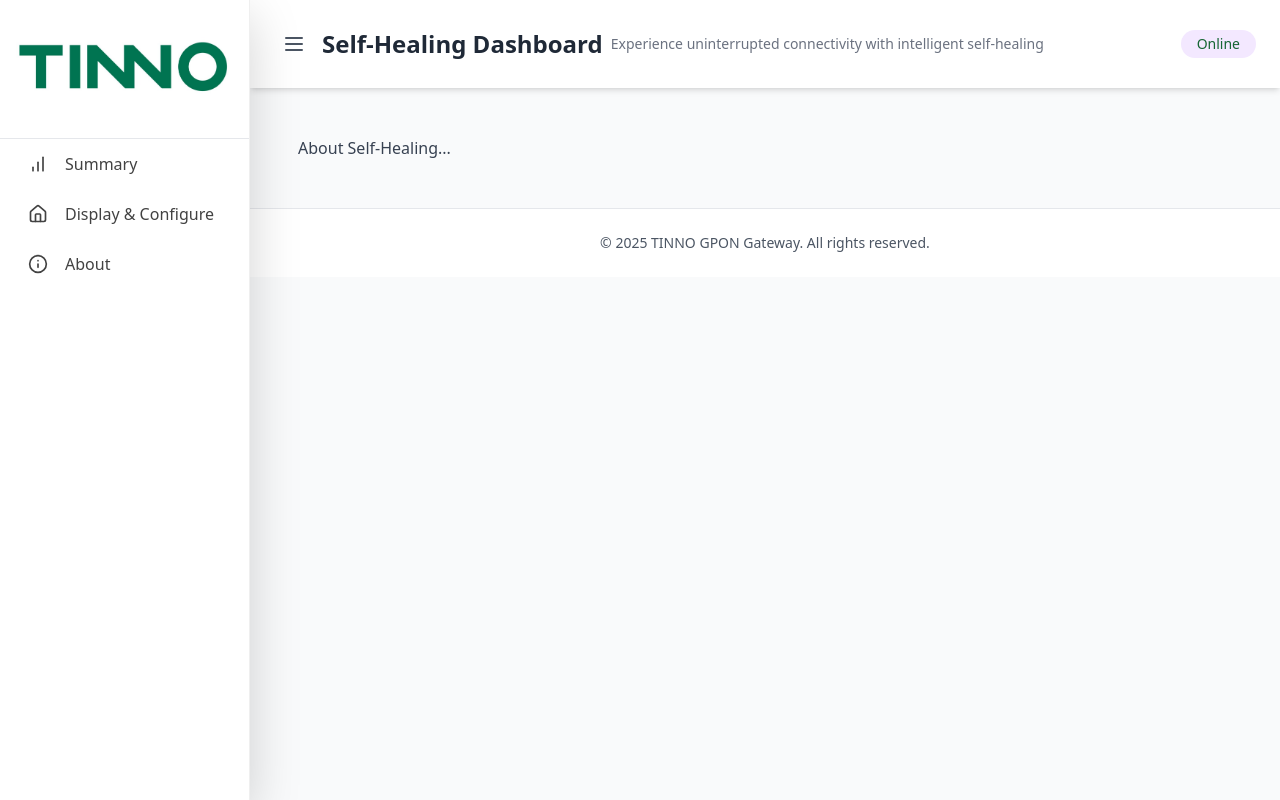
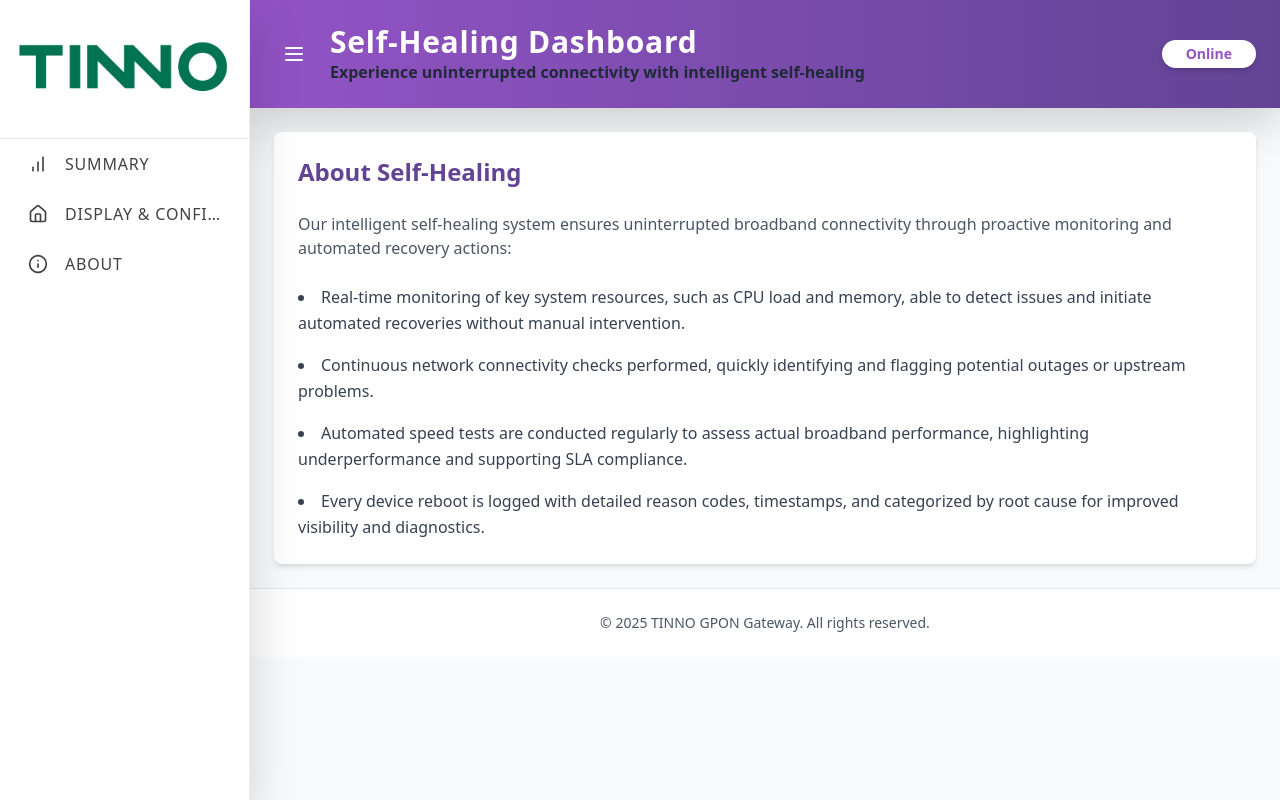
Before and after one commit to fayazap/Gateway-Selfheal-Dashboard, a React (Vite) app in the folder frontend/: page /about in a window 1280 px wide. Built offline with nearby package versions, Linux system fonts and the light colour scheme.

Commit message:
UI Modification Navbar and Header section. add about page

```diff
--- a/frontend/src/App.jsx
+++ b/frontend/src/App.jsx
@@ -8,6 +8,7 @@ import { Sidebar, Menu, MenuItem } from 'react-pro-sidebar';
 import { Home, Settings, Info, BarChart } from 'lucide-react';
 import SummaryPage from './pages/SummaryPage.jsx';
 import DisplayConfigurePage from './pages/DisplayConfigurePage.jsx';
+import AboutPage from './pages/AboutPage.jsx'
 
 function App() {
   const [sidebarCollapsed, setSidebarCollapsed] = useState(false);
@@ -37,10 +38,15 @@ function App() {
           <Menu
               menuItemStyles={{
                 button: ({ active }) => ({
-                backgroundColor: active ? '#E8F5E9' : 'transparent',
-                color: '#424242',
+                  backgroundColor: active ? '#9253c5ff' : 'transparent', // tinno-green-700
+                  color: active ? 'white' : '#424242',
+                  fontWeight: active ? '600' : '500',
+                  textTransform: 'uppercase',
+                  letterSpacing: '0.05em',
+                  transition: 'background-color 0.3s, color 0.3s',
                   '&:hover': {
-                  backgroundColor: '#E0E0E0',
+                    backgroundColor: '#624494ff', // tinno-green-600
+                    color: 'white',
                   },
                 }),
               }}
@@ -75,27 +81,30 @@ function App() {
         {/* Main Content */}
         <div className="flex-1">
           {/* Header */}
-          <header className="p-4 bg-white shadow-md">
+          <header className="p-4 bg-gradient-to-r from-tinno-green-700 to-tinno-green-600 shadow-lg">
             <div className="flex items-center justify-between">
-              <div className="flex items-center">
+              <div className="flex items-center space-x-4">
                 <button
                   onClick={toggleSidebar}
-                  className="p-2 mr-2 text-gray-600 hover:bg-gray-200 rounded"
+                  className="p-2 text-white hover:bg-tinno-green-100/20 rounded transition-colors duration-300"
+                  aria-label="Toggle sidebar"
                 >
-                  <svg className="w-6 h-6" fill="none" stroke="currentColor" viewBox="0 0 24 24">
-                    <path strokeLinecap="round" strokeLinejoin="round" strokeWidth="2" d="M4 6h16M4 12h16M4 18h16" />
+                  <svg className="w-6 h-6" fill="none" stroke="currentColor" strokeWidth="2" strokeLinecap="round" strokeLinejoin="round" viewBox="0 0 24 24">
+                    <path d="M4 6h16M4 12h16M4 18h16" />
                   </svg>
                 </button>
-                <h1 className="text-2xl font-semibold text-gray-800">
+                <div>
+                  <h1 className="text-3xl font-bold tracking-wide text-white">
                     Self-Healing Dashboard
                   </h1>
-                <span className="ml-2 text-sm text-gray-500">
+                  <p className="text-l font-bold text-white-300">
                     Experience uninterrupted connectivity with intelligent self-healing
-                </span>
+                  </p>
                 </div>
-              <div className="flex items-center">
+              </div>
+              <div>
                 <span
-                  className="inline-flex items-center px-3 py-1 rounded-full text-sm font-medium bg-purple-100 text-green-800"
+                  className="inline-flex items-center px-4 py-1 font-semibold rounded-full text-sm bg-white text-tinno-green-700 shadow-md"
                   data-tooltip-id="tooltip-status"
                   data-tooltip-content="Gateway is online"
                 >
@@ -118,7 +127,7 @@ function App() {
                 <Routes>
                   <Route path="/" element={<SummaryPage />} />
                   <Route path="/display-configure" element={<DisplayConfigurePage />} />
-                  <Route path="/about" element={<div className="p-4 text-gray-700">About Self-Healing...</div>} />
+                  <Route path="/about" element={<AboutPage />} />
                 </Routes>
               </motion.div>
             </AnimatePresence>
--- /dev/null
+++ b/frontend/src/pages/AboutPage.jsx
@@ -0,0 +1,26 @@
+import React from 'react';
+
+function AboutPage() {
+  const points = [
+    "Real-time monitoring of key system resources, such as CPU load and memory, able to detect issues and initiate automated recoveries without manual intervention.",
+    "Continuous network connectivity checks performed, quickly identifying and flagging potential outages or upstream problems.",
+    "Automated speed tests are conducted regularly to assess actual broadband performance, highlighting underperformance and supporting SLA compliance.",
+    "Every device reboot is logged with detailed reason codes, timestamps, and categorized by root cause for improved visibility and diagnostics."
+  ];
+
+  return (
+    <div className="p-6 bg-white rounded-lg shadow-md text-gray-700 space-y-6">
+      <h2 className="text-2xl font-bold text-tinno-green-600">About Self-Healing</h2>
+      <p className="text-gray-600">
+        Our intelligent self-healing system ensures uninterrupted broadband connectivity through proactive monitoring and automated recovery actions:
+      </p>
+      <ul className="space-y-4 list-disc list-inside">
+        {points.map((point, index) => (
+          <li key={index} className="leading-relaxed">{point}</li>
+        ))}
+      </ul>
+    </div>
+  );
+}
+
+export default AboutPage;
```
Lines whose indentation alone changed are shown as unchanged.
